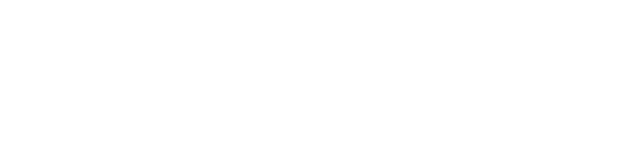
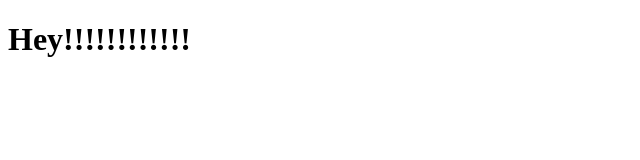
Before and after one commit to Shehanka/team-mango, a plain HTML site: page index.html in a window 1280 px wide. Shown: the whole page, without its empty margins (0-640 px from the left). Drawn offline with Linux system fonts and the light colour scheme.

Commit message:
Heading added

```diff
--- a/index.html
+++ b/index.html
@@ -6,6 +6,6 @@
     <title>Team Mango - xeon</title>
 </head>
 <body>
-
+    <h1>Hey!!!!!!!!!!!!</h1>
 </body>
 </html>
```
